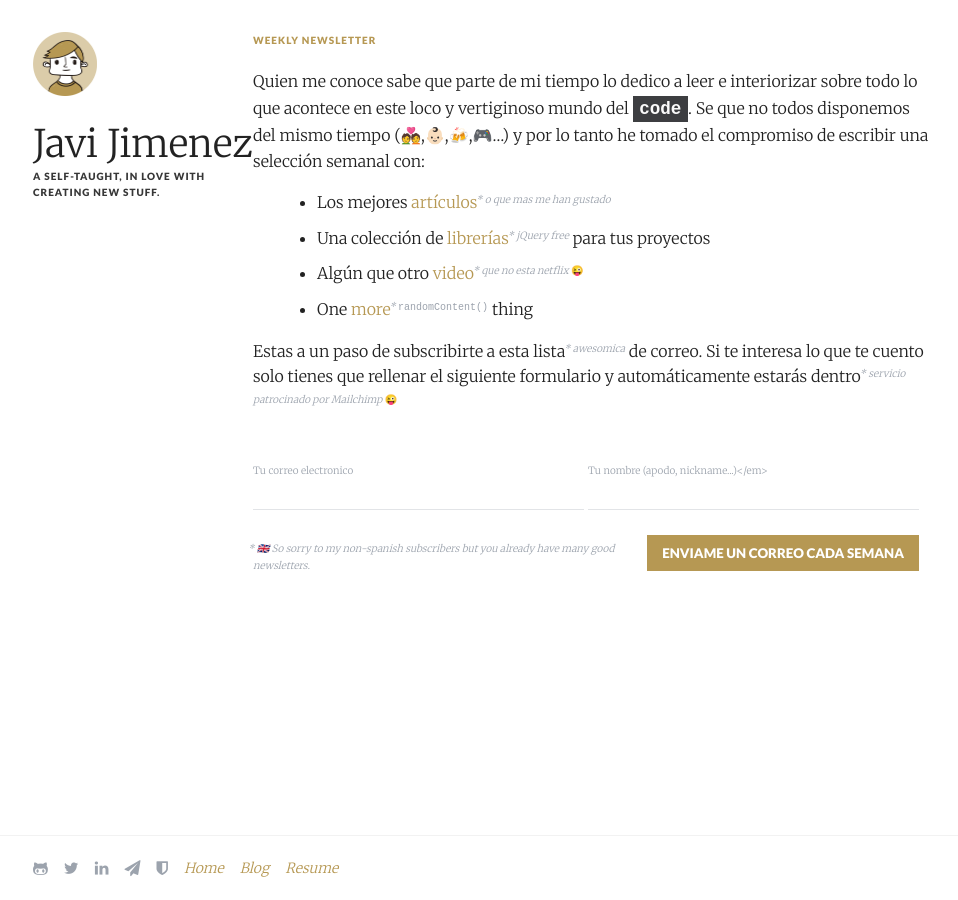
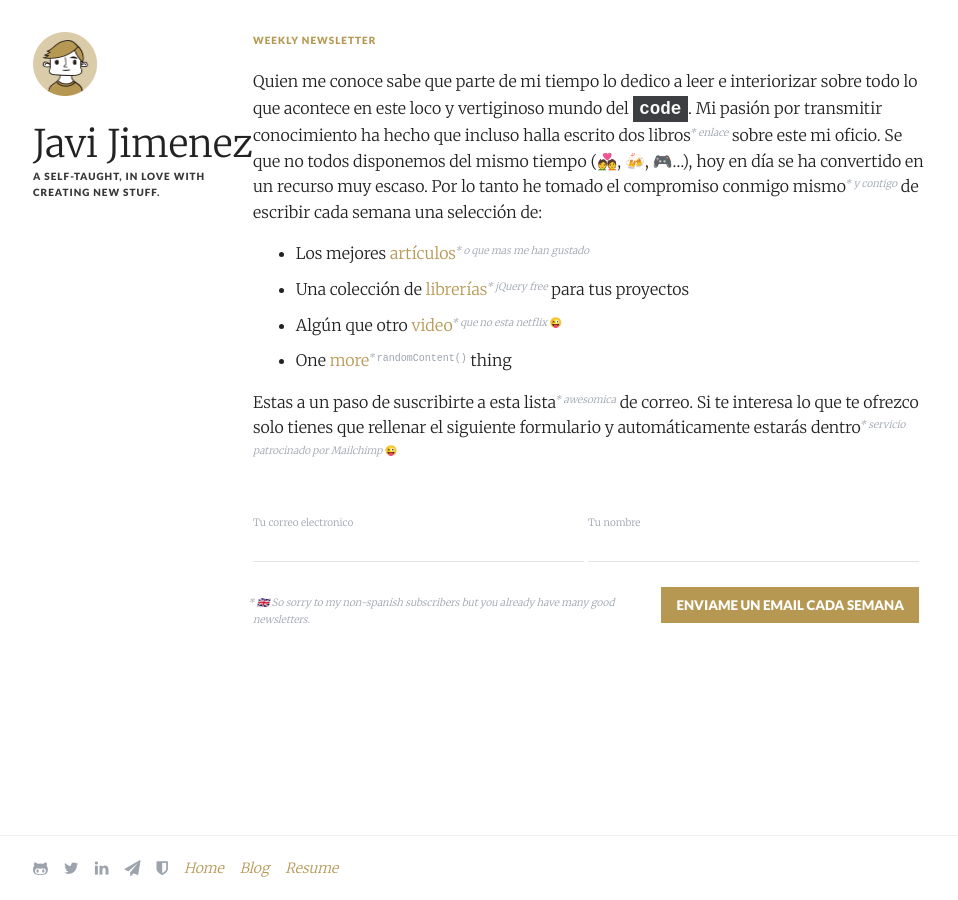
Before and after one commit to soyjavi/site, a Jekyll site: the page built from newsletter/index.md, in a window 1280 px wide. Shown: the whole page, without its empty margins (127-1085 px from the left). Built offline with Jekyll 4.4.1, drawn with Linux system fonts in a browser that asks for light colours; Markdown is read by kramdown in place of the engine named in the settings.

Commit message:
Improved newsletter view

```diff
--- a/_includes/newsletter-form.html
+++ b/_includes/newsletter-form.html
@@ -1,20 +1,18 @@
-<form action="//soyjavi.us14.list-manage.com/subscribe/post?u=c016926dac087464558a3fa62&amp;id=6793fd78c1" method="post" id="mc-embedded-subscribe-form" name="mc-embedded-subscribe-form" class="validate" target="_blank" novalidate>
+<form action="//soyjavi.us14.list-manage.com/subscribe/post?u=c016926dac087464558a3fa62&amp;id=27d855fee7" method="post" id="mc-embedded-subscribe-form" name="mc-embedded-subscribe-form" class="validate" target="_blank" novalidate>
   <div id="mc_embed_signup_scroll">
     <div class="mc-field-group">
-  	  <label for="mce-EMAIL">Tu correo electronico</label>
-  	  <input type="email" value="" name="EMAIL" class="required email" id="mce-EMAIL">
+    	<label for="mce-EMAIL">Tu correo electronico </label>
+    	<input type="email" value="" name="EMAIL" class="required email" id="mce-EMAIL">
     </div>
     <div class="mc-field-group">
-    	<label for="mce-FNAME">Tu nombre (apodo, nickname...)</em></label>
-    	<input type="text" value="" name="FNAME" class="" id="mce-FNAME">
+    	<label for="mce-NAME">Tu nombre </label>
+    	<input type="text" value="" name="NAME" class="required" id="mce-NAME">
     </div>
   	<div id="mce-responses" class="clear">
   		<div class="response" id="mce-error-response" style="display:none"></div>
   		<div class="response" id="mce-success-response" style="display:none"></div>
   	</div>
-    <div style="position: absolute; left: -5000px;" aria-hidden="true"><input type="text" name="b_c016926dac087464558a3fa62_6793fd78c1" tabindex="-1" value=""></div>
-    <div class="clear">
-      <input type="submit" value="Enviame un correo cada semana" name="subscribe" id="mc-embedded-subscribe" class="button">
-    </div>
+    <div style="position: absolute; left: -5000px;" aria-hidden="true"><input type="text" name="b_c016926dac087464558a3fa62_27d855fee7" tabindex="-1" value=""></div>
+    <div class="clear"><input type="submit" value="Enviame un email cada semana" name="subscribe" id="mc-embedded-subscribe" class="button"></div>
   </div>
 </form>
--- a/assets/stylesheets/page.newsletter.scss
+++ b/assets/stylesheets/page.newsletter.scss
@@ -9,7 +9,7 @@
     }
 
     &:last-child {
-      margin: ($unit * 1.5) 0;
+      margin: ($unit * 1.75) 0;
       font-size: $font-size-tiny;
       color: $text-secondary;
     }
@@ -18,13 +18,13 @@
   em {
     margin-left: -$unit / 2;
     font-size: $font-size-tiny;
-    color: $text-secondary;
     vertical-align: text-top;
-
+    &, > * {
+      color: $text-secondary;
+    }
     code {
       font-style: normal;
     }
-
     &:before {
       content: '* ';
     }
@@ -113,7 +113,7 @@
       }
 
       ul {
-        margin-left: $offset;
+        margin-left: $offset / 1.5;
       }
 
       form {
--- a/newsletter/index.md
+++ b/newsletter/index.md
@@ -9,14 +9,14 @@ permalink   : /newsletter/es/
 
 ### Weekly newsletter
 
-Quien me conoce sabe que parte de mi tiempo lo dedico a leer e interiorizar sobre todo lo que acontece en este loco y vertiginoso mundo del `code`. Se que no todos disponemos del mismo tiempo (💑,👶🏻,🍻,🎮...) y por lo tanto he tomado el compromiso de escribir una selección semanal con:
+Quien me conoce sabe que parte de mi tiempo lo dedico a leer e interiorizar sobre todo lo que acontece en este loco y vertiginoso mundo del `code`. Mi pasión por transmitir conocimiento ha hecho que incluso halla escrito dos libros *[enlace](https://leanpub.com/u/soyjavi)* sobre este mi oficio. Se que no todos disponemos del mismo tiempo (💑, 🍻, 🎮...), hoy en día se ha convertido en un recurso muy escaso. Por lo tanto he tomado el compromiso conmigo mismo *y contigo* de escribir cada semana una selección de:
 
   + Los mejores **artículos** *o que mas me han gustado*
   + Una colección de **librerías** *jQuery free* para tus proyectos
   + Algún que otro **video** *que no esta netflix `😜`*
   + One **more** *`randomContent()`* thing
 
-Estas a  un paso de subscribirte a esta lista *awesomica* de correo. Si te interesa lo que te cuento solo tienes que rellenar el siguiente formulario y automáticamente estarás dentro *servicio patrocinado por Mailchimp `😜`*
+Estas a un paso de suscribirte a esta lista *awesomica* de correo. Si te interesa lo que te ofrezco solo tienes que rellenar el siguiente formulario y automáticamente estarás dentro *servicio patrocinado por Mailchimp `😜`*
 
 {% include newsletter-form.html %}
 
```
